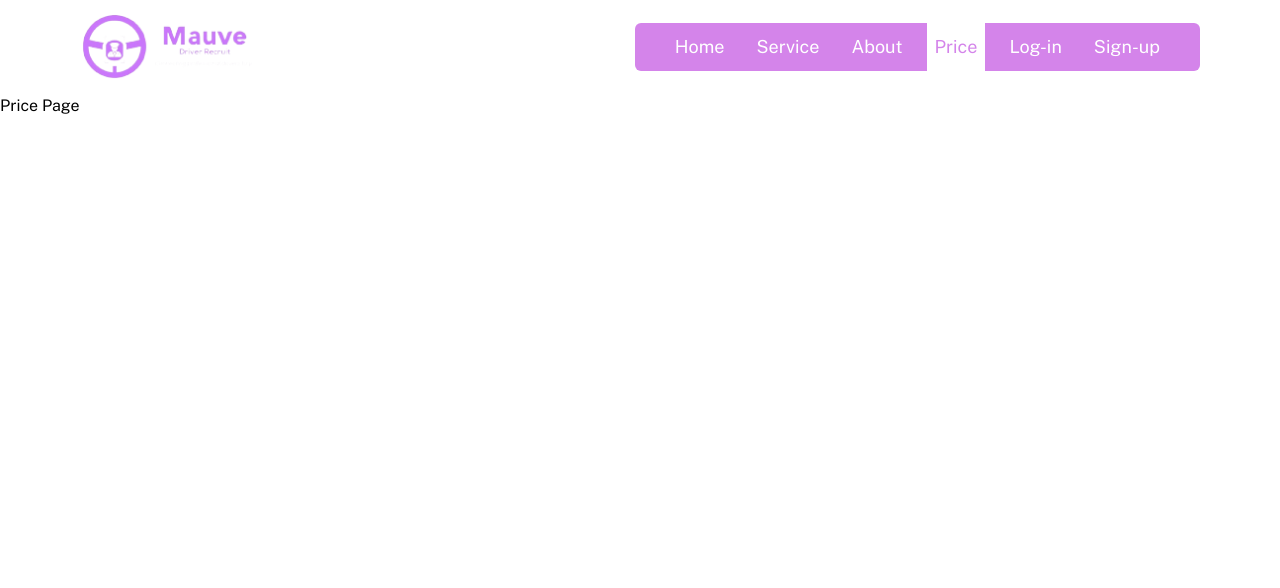
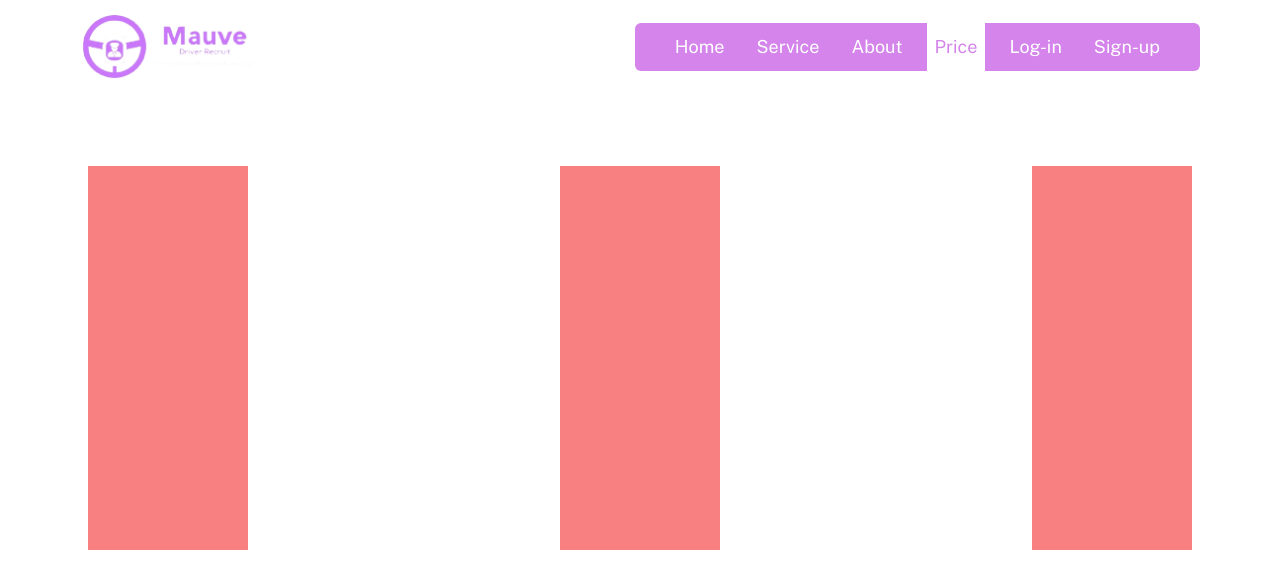
Before and after one commit to Ameneterh/mauve-dr, a React (Vite) app: page /price in a window 1280 px wide. Shown: the top 588 px of the page. Built offline with nearby package versions, Linux system fonts and the light colour scheme.

Commit message:
start of prices page

```diff
--- a/src/App.jsx
+++ b/src/App.jsx
@@ -1,20 +1,17 @@
 import { useState } from "react";
 import { Button } from "flowbite-react";
 import { BrowserRouter, Route, Routes } from "react-router-dom";
-// import HeaderComponent from "./Components/HeaderComponent";
 import HomePage from "./Pages/HomePage";
 import ServicePage from "./Pages/ServicePage";
 import AboutPage from "./Pages/AboutPage";
 import PricePage from "./Pages/PricePage";
 import SignIn from "./Pages/SignIn";
 import SignUp from "./Pages/SignUp";
-// import FooterComponent from "./Components/FooterComponent";
 import TermsAndConditions from "./Pages/TermsAndConditions";
 
 function App() {
   return (
     <BrowserRouter>
-      {/* <HeaderComponent /> */}
       <Routes>
         <Route path="/" element={<HomePage />} />
         <Route path="/service" element={<ServicePage />} />
@@ -24,7 +21,6 @@ function App() {
         <Route path="/sign-up" element={<SignUp />} />
         <Route path="/tnc" element={<TermsAndConditions />} />
       </Routes>
-      {/* <FooterComponent /> */}
     </BrowserRouter>
   );
 }
--- a/src/Pages/PricePage.jsx
+++ b/src/Pages/PricePage.jsx
@@ -4,7 +4,13 @@ import MainLayout from "../layout/MainLayout";
 export default function PricePage() {
   return (
     <MainLayout>
-      <div className="min-h-screen">Price Page</div>
+      <div className="min-h-screen w-full mb-12 lg:mb-24 p-2 text-sm lg:text-md text-justify">
+        <section className="h-screen w-full max-w-6xl mx-auto mt-4 lg:mt-10 p-2 lg:p-6 flex flex-col lg:flex-row items-start justify-between">
+          <div className="flex flex-col bg-red-400 h-96 w-40"></div>
+          <div className="flex flex-col bg-red-400 h-96 w-40"></div>
+          <div className="flex flex-col bg-red-400 h-96 w-40"></div>
+        </section>
+      </div>
     </MainLayout>
   );
 }
```
